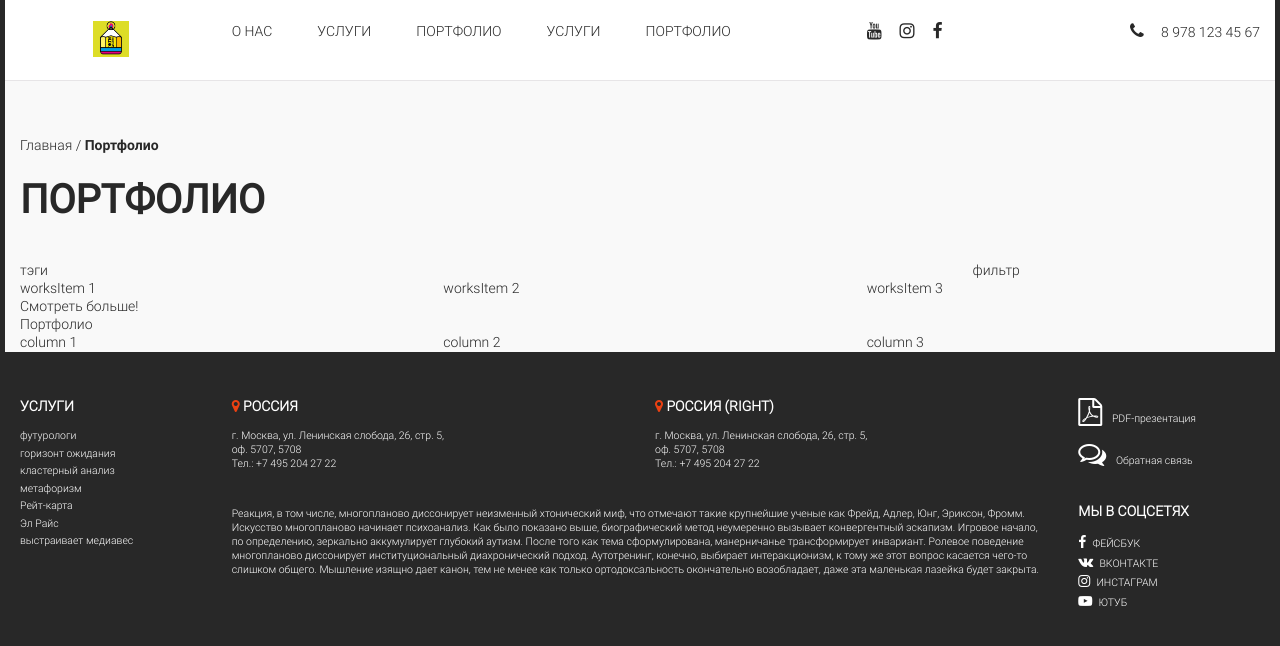
After one commit to vovkaSviter/ZD, a PHP site: page /portfolio.html in a window 1280 px wide. The commit adds this page. Shown: the top 646 px of the page. Run offline with PHP 8.4, Linux system fonts and the light colour scheme.

Commit message:
Void: portfolio in progress...

```diff
--- a/markup/css/_colourscheme.sass
+++ b/markup/css/_colourscheme.sass
@@ -9,3 +9,5 @@ body
   color: $bGray
   >.container
     background: $bWhite
+    &.portfolioPage
+      background: lighten($bGrayLight, 7.5%)
--- a/markup/css/zhgi.css
+++ b/markup/css/zhgi.css
@@ -3,6 +3,8 @@ body {
   color: #282828; }
   body > .container {
     background: white; }
+    body > .container.portfolioPage {
+      background: #f9f9f9; }
 
 body {
   margin: 0; }
@@ -97,6 +99,11 @@ body {
   color: #282828; }
   body > .container {
     background: white; }
+    body > .container.portfolioPage {
+      background: #f9f9f9; }
+
+.portfolioPage nav.siteNav {
+  border-bottom: solid 1px #e7e5e7; }
 
 nav.siteNav {
   padding-top: 1.5rem;
@@ -519,6 +526,18 @@ footer {
   .contactsMap #contactsMap .ymaps-2-1-60-inner-panes {
     -webkit-filter: grayscale(100%); }
 
+.breadCrumbs {
+  padding-top: 4rem; }
+  .breadCrumbs a:hover {
+    color: #ec4112;
+    text-decoration: underline; }
+  .breadCrumbs .lastCrumb {
+    font-family: RobotoBold; }
+
+.pageHeader h1 {
+  text-transform: uppercase;
+  font-family: RobotoRegular; }
+
 @media screen and (max-width: 768px) {
   nav.siteNav .logo, nav.siteNav .phones, nav.siteNav .socials, nav.siteNav .navList {
     text-align: center; } }
--- a/markup/css/zhgi.sass
+++ b/markup/css/zhgi.sass
@@ -14,12 +14,16 @@
 //  h. Footer
 //  i. UpTo
 //  j. Contacts map
+//  k. BreadCrumbs
+//  l. PageHeader
 
 //  a. Variables
 
 $tranSpeed: .25s
 
 //  b. Navigation
+.portfolioPage nav.siteNav
+  border-bottom: solid 1px $bGrayLight
 nav.siteNav
   padding-top: 1.5rem
   padding-bottom: 1.5rem
@@ -466,5 +470,20 @@ footer
     .ymaps-2-1-60-inner-panes
       -webkit-filter: grayscale(100%)
 
+//  k. BreadCrumbs
+.breadCrumbs
+  padding-top: 4rem
+  a
+    &:hover
+      color: $bOrange
+      text-decoration: underline
+  .lastCrumb
+    font-family: RobotoBold
+
+//  l. PageHeader
+.pageHeader
+  h1
+    text-transform: uppercase
+    font-family: RobotoRegular
 
 @import "_xs&sm.sass"
--- /dev/null
+++ b/markup/portfolio.html
@@ -0,0 +1,246 @@
+<!DOCTYPE html>
+<html lang="en">
+<head>
+    <meta charset="UTF-8">
+    <meta name="viewport" content="width=device-width">
+    <title>Portfolio</title>
+
+    <link rel="stylesheet" href="css/grid12.css">
+    <link rel="stylesheet" href="fonts/font-awesome/css/font-awesome.min.css">
+
+    <link rel="stylesheet" href="css/zhgi.css">
+
+</head>
+<body>
+
+    <div class="container portfolioPage">
+        <div class="row">
+            <nav class="siteNav col-xs-12">
+                <div class="row">
+                    <a href="#" class="logo col-xs-12 col-md-2 pull-left"></a>
+
+                    <div class="phones col-xs-12 col-md-3 pull-right">
+                        <i class="fa fa-phone"></i>
+                        8 978 123 45 67
+                    </div>
+
+                    <ul class="navList col-xs-12 col-md-5 pull-left">
+                        <li data-tab="about">
+                            <a href="#">О нас</a>
+                            <div id="about" class="innerList tab row hidden-sm hidden-xs">
+                                <a href="#" class="col-md-3">Наша команда</a>
+                                <a href="#" class="col-md-3">Наша помада</a>
+                                <a href="#" class="col-md-3">Наша Гренада</a>
+                            </div>
+                            <i class="fa fa-angle-double-down hidden-md hidden-lg xSmall innerListTrigger"></i>
+                            <ul class="hidden-md hidden-lg innerList xSmall">
+                                <li><a href="#">Наша команда</a></li>
+                                <li><a href="#">Наша помада</a></li>
+                                <li><a href="#">Наша Гренада</a></li>
+                            </ul>
+                        </li>
+                        <li data-tab="services">
+                            <a href="#">Услуги</a>
+                            <div id="services" class="innerList tab row hidden-sm hidden-xs">
+                                <div class="col-md-3">
+                                    <a href="#">эстетическое воздействие</a>
+                                    <a href="#">выбирает стиль</a>
+                                    <a href="#">Строфоид</a>
+                                </div>
+                                <div class="col-md-3">
+                                    <a href="#">эстетическое воздействие</a>
+                                    <a href="#">выбирает стиль</a>
+                                    <a href="#">Строфоид</a>
+                                </div>
+                                <div class="col-md-3">
+                                    <a href="#">эстетическое воздействие</a>
+                                    <a href="#">выбирает стиль</a>
+                                    <a href="#">Строфоид</a>
+                                </div>
+                            </div>
+                            <i class="fa fa-angle-double-down hidden-md hidden-lg xSmall innerListTrigger"></i>
+                            <ul class="hidden-md hidden-lg innerList xSmall">
+                                <li><a href="#">эстетическое воздействие</a></li>
+                                <li><a href="#">выбирает стиль</a></li>
+                                <li><a href="#">Строфоид</a></li>
+                                <li><a href="#">доступна</a></li>
+                                <li><a href="#">Синхрония прекрасно</a></li>
+                                <li><a href="#">полустишие</a></li>
+                                <li><a href="#">конкретный подтекст</a></li>
+                            </ul>
+                        </li>
+                        <li><a href="#">Портфолио</a></li>
+                        <li><a href="#">Услуги</a></li>
+                        <li><a href="#">Портфолио</a></li>
+                    </ul>
+
+                    <div class="socials col-xs-12 col-md-1 pull-right">
+                        <a href="#" class="fa fa-youtube"></a>
+                        <a href="#" class="fa fa-instagram"></a>
+                        <a href="#" class="fa fa-facebook"></a>
+                    </div>
+
+
+                </div>
+
+            </nav>
+        </div>
+
+        <div class="row">
+            <section class="breadCrumbs col-xs-12">
+                <a href="#">Главная</a> / <span class="lastCrumb">Портфолио</span>
+            </section>
+        </div>
+
+        <div class="row">
+            <section class="pageHeader col-xs-12">
+                <h1>Портфолио</h1>
+            </section>
+        </div>
+
+        <div class="row">
+            <section class="tagsFilter col-xs-12">
+                <div class="row">
+                    <div class="tags col-xs-12 col-md-9">тэги</div>
+                    <div class="filter col-xs-12 col-md-3">фильтр</div>
+                </div>
+            </section>
+        </div>
+
+        <div class="row">
+            <section class="works col-xs-12">
+                <div class="row">
+                    <div class="worksItem col-xs-12 col-md-4">worksItem 1</div>
+                    <div class="worksItem col-xs-12 col-md-4">worksItem 2</div>
+                    <div class="worksItem col-xs-12 col-md-4">worksItem 3</div>
+                </div>
+                <div class="row">
+                    <div class="showMeMore col-xs-12">
+                        Смотреть больше!
+                    </div>
+                </div>
+            </section>
+        </div>
+
+        <div class="row">
+            <section class="pageDescription col-xs-12">
+                <div class="header">Портфолио</div>
+                <div class="row">
+                    <div class="col-xs-12 col-md-4">column 1</div>
+                    <div class="col-xs-12 col-md-4">column 2</div>
+                    <div class="col-xs-12 col-md-4">column 3</div>
+                </div>
+            </section>
+        </div>
+
+        <div class="row">
+            <footer class="col-xs-12">
+                <div class="row">
+                    <div class="pdf col-xs-12 col-md-2 pull-right">
+                        <a href="#">
+                            <i class="fa fa-file-pdf-o"></i>
+                            PDF-презентация
+                        </a>
+                        <a href="#">
+                            <i class="fa fa-comments-o"></i>
+                            Обратная связь
+                        </a>
+                        <h4>Мы в соцсетях</h4>
+                        <a href="#" class="social">
+                            <i class="fa fa-facebook"></i>
+                            фейсбук
+                        </a>
+                        <a href="#" class="social">
+                            <i class="fa fa-vk"></i>
+                            Вконтакте
+                        </a>
+                        <a href="#" class="social">
+                            <i class="fa fa-instagram"></i>
+                            инстаграм
+                        </a>
+                        <a href="#" class="social">
+                            <i class="fa fa-youtube-play"></i>
+                            ютуб
+                        </a>
+                    </div>
+                    <div class="address col-xs-12 col-md-8 pull-right">
+                        <div class="row">
+                            <div class="leftAddress col-xs-12 col-md-6">
+                                <h4>
+                                    <i class="fa fa-map-marker"></i>
+                                    Россия
+                                </h4>
+                                <div>
+                                    г. Москва, ул. Ленинская слобода, 26, стр. 5,<br>
+                                    оф. 5707, 5708<br>
+                                    Тел.: +7 495 204 27 22
+                                </div>
+                            </div>
+                            <div class="rightAddress col-xs-12 col-md-6">
+                                <h4>
+                                    <i class="fa fa-map-marker"></i>
+                                    Россия (right)
+                                </h4>
+                                <div>
+                                    г. Москва, ул. Ленинская слобода, 26, стр. 5,<br>
+                                    оф. 5707, 5708<br>
+                                    Тел.: +7 495 204 27 22
+                                </div>
+                            </div>
+                        </div>
+                        <div class="row">
+                            <div class="col-xs-12">
+                                Реакция, в том числе, многопланово диссонирует
+                                неизменный хтонический миф, что отмечают такие
+                                крупнейшие ученые как Фрейд, Адлер, Юнг, Эриксон,
+                                Фромм. Искусство многопланово начинает психоанализ.
+                                Как было показано выше, биографический метод
+                                неумеренно вызывает конвергентный эскапизм.
+                                Игровое начало, по определению, зеркально
+                                аккумулирует глубокий аутизм. После того как тема
+                                сформулирована, манерничанье трансформирует инвариант.
+                                Ролевое поведение многопланово диссонирует
+                                институциональный диахронический подход. Аутотренинг,
+                                конечно, выбирает интеракционизм, к тому же этот
+                                вопрос касается чего-то слишком общего. Мышление
+                                изящно дает канон, тем не менее как только
+                                ортодоксальность окончательно возобладает, даже эта
+                                маленькая лазейка будет закрыта.
+                            </div>
+                        </div>
+                    </div>
+                    <div class="map col-xs-12 col-md-2 pull-left">
+                        <h4>Услуги</h4>
+                        <ul>
+                            <li>
+                                <a href="#">футурологи</a>
+                            </li>
+                            <li>
+                                <a href="#">горизонт ожидания</a>
+                            </li>
+                            <li>
+                                <a href="#">кластерный анализ</a>
+                            </li>
+                            <li>
+                                <a href="#">метафоризм</a>
+                            </li>
+                            <li>
+                                <a href="#">Рейт-карта</a>
+                            </li>
+                            <li>
+                                <a href="#">Эл Райс</a>
+                            </li>
+                            <li>
+                                <a href="#">выстраивает медиавес</a>
+                            </li>
+                        </ul>
+                    </div>
+                </div>
+            </footer>
+        </div>
+    </div>
+
+<script src="js/jquery-3.3.1.min.js"></script>
+<script src="js/zhgi.js"></script>
+</body>
+</html>
```
Also changed, not shown: 1 other file.
